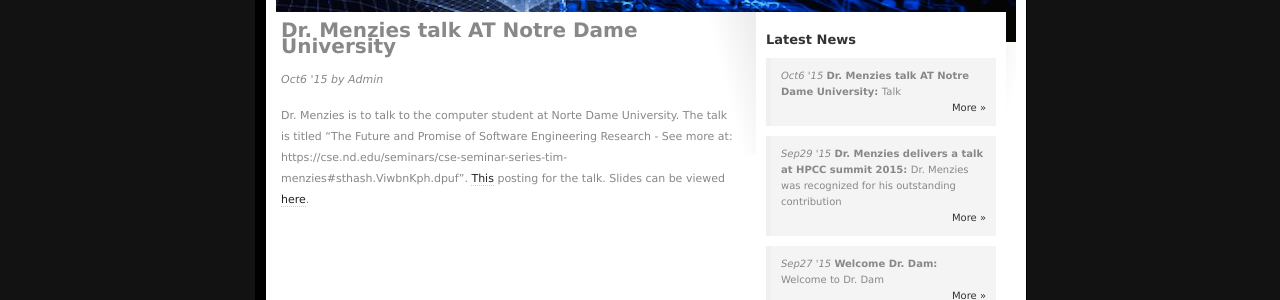
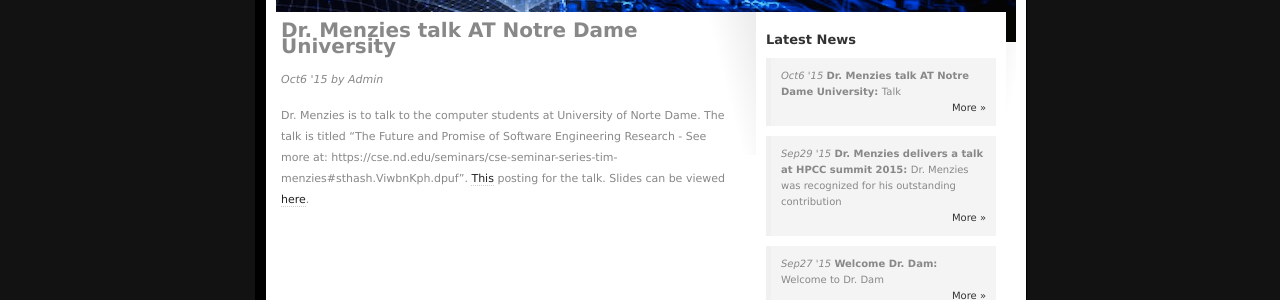
Before and after one commit to ai-se/ai-se.github.io, a Jekyll site: the page built from news/_posts/2015-10-6-Dr.M_talk_.md, in a window 1280 px wide. Shown: the part 281-581 px from the top of the page. Built offline with Jekyll 4.4.1, drawn with Linux system fonts in a browser that asks for light colours; Markdown is read by kramdown in place of the engine named in the settings; comment, search, counter and statistics services are not loaded.

Commit message:
Dr.M's talk NDU

```diff
--- a/news/_posts/2015-10-6-Dr.M_talk_.md
+++ b/news/_posts/2015-10-6-Dr.M_talk_.md
@@ -5,4 +5,4 @@
 excerpt: Talk
 ---
 
-Dr. Menzies is to talk to the computer student at Norte Dame University. The talk is titled "The Future and Promise of Software Engineering Research - See more at: https://cse.nd.edu/seminars/cse-seminar-series-tim-menzies#sthash.ViwbnKph.dpuf". [This](https://cse.nd.edu/seminars/cse-seminar-series-tim-menzies) posting for the talk. Slides can be viewed [here](http://www.slideshare.net/timmenzies/future-se-oct15).
+Dr. Menzies is to talk to the computer students at University of Norte Dame. The talk is titled "The Future and Promise of Software Engineering Research - See more at: https://cse.nd.edu/seminars/cse-seminar-series-tim-menzies#sthash.ViwbnKph.dpuf". [This](https://cse.nd.edu/seminars/cse-seminar-series-tim-menzies) posting for the talk. Slides can be viewed [here](http://www.slideshare.net/timmenzies/future-se-oct15).
```
